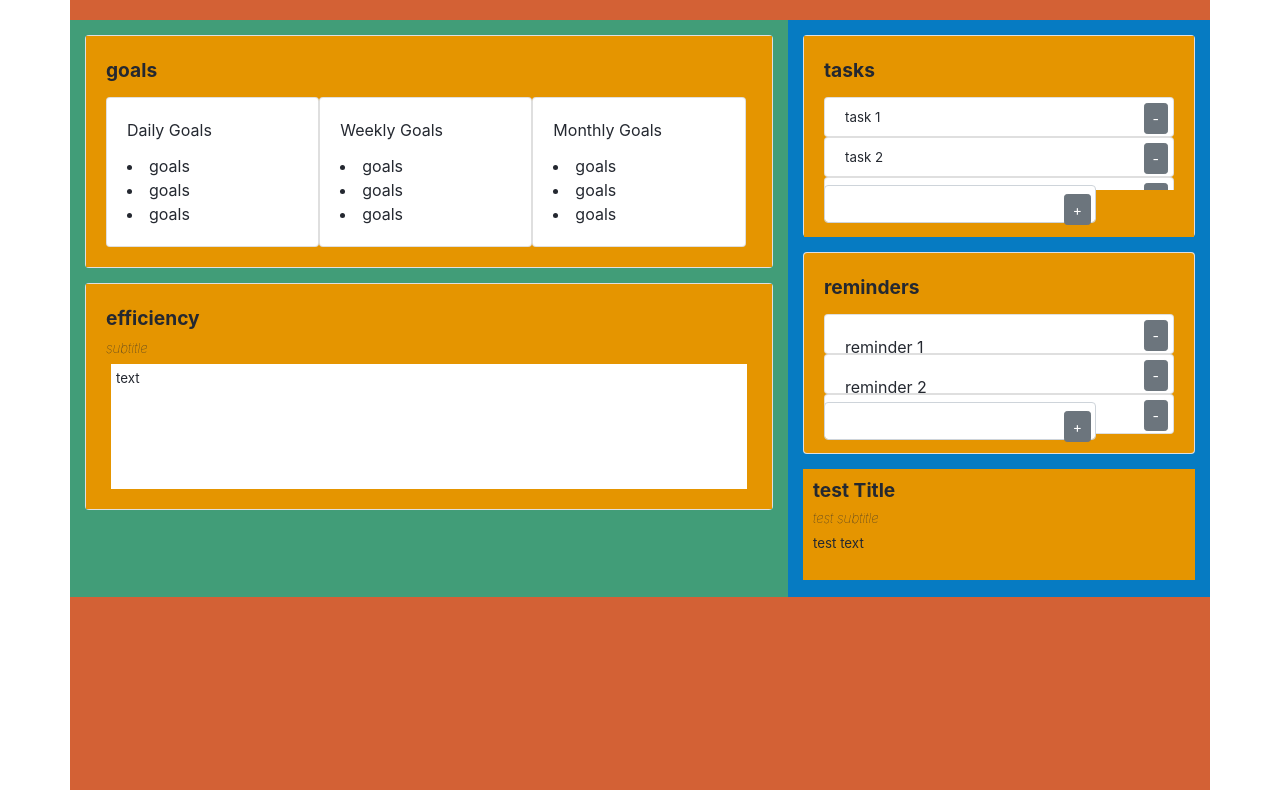
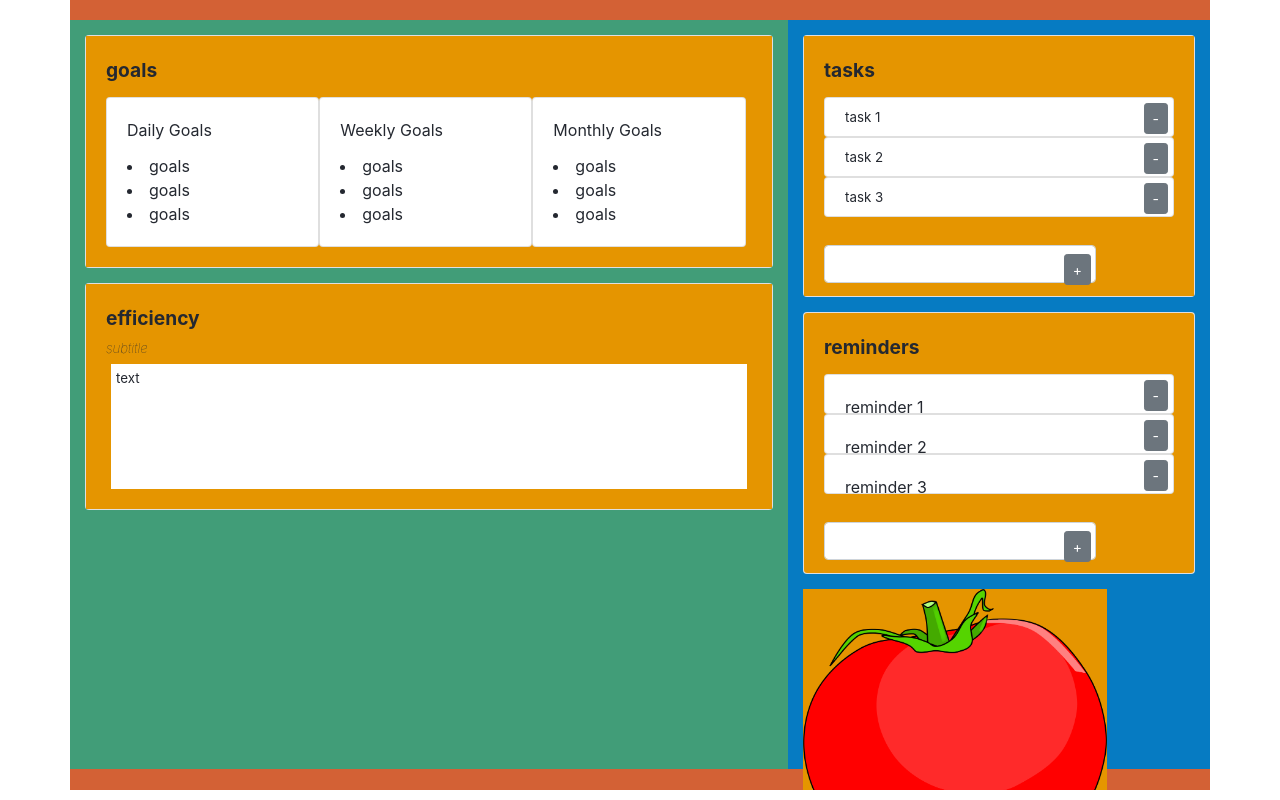
Before and after one commit to rjflanagan95/task-extension, a React (Create React App) app: page / in a window 1280 px wide. Built offline with nearby package versions, Linux system fonts and the light colour scheme.

Commit message:
removes reactstrap card, replaces with custom

```diff
--- a/src/components/Main/main.js
+++ b/src/components/Main/main.js
@@ -7,8 +7,6 @@ import Efficiency from "../efficiency/efficiency";
 import Reminders from "../reminders/reminders";
 import Timer from "../timer/timer"
 import "./main.css";
-
-import Panel from "../panel/panel";
 
 class Main extends Component {
   state = {
@@ -29,8 +27,7 @@ class Main extends Component {
           <Col className="column-2">
             <Tasks className="panel"></Tasks>
             <Reminders className="panel"></Reminders>
-            {/* <Timer className="panel"></Timer> */}
-            <Panel className="panel"></Panel>
+            <Timer className="panel"></Timer>
           </Col>
 
         </Row>
--- a/src/components/goals/goals.js
+++ b/src/components/goals/goals.js
@@ -1,5 +1,4 @@
 import React, { Component } from "react";
-import Panel from "../panel/panel.js";
 import { Card, CardText, CardBody, CardTitle, CardSubtitle } from "reactstrap";
 import "./goals.css";
 
--- a/src/components/panel/panel.js
+++ b/src/components/panel/panel.js
@@ -4,16 +4,26 @@ import "./panel.css";
 // import this panel into other components, replacing the "card" component from reactstrap that's causing CSS issues
 
 class Panel extends Component {
+    constructor(props) {
+        super(props);
+        this.state = {
+
+        }
+    }
 
     render() {
+        let panelTitle = this.props.title;
+        let panelSubtitle = this.props.subtitle;
+        let panelText = this.props.text;
+
         return (
             <div className="panel">
                 <div className="panelBody">
-                    <h2 className="panelTitle">test Title</h2>
+                    <h2 className="panelTitle">{panelTitle}</h2>
 
-                    <h4 className="panelSubtitle">test subtitle</h4>
+                    <h4 className="panelSubtitle">{panelSubtitle}</h4>
 
-                    <p className="panelText">test text</p>
+                    <p className="panelText">{panelText}</p>
                 </div>
             </div>
         )
--- a/src/components/timer/timer.css
+++ b/src/components/timer/timer.css
@@ -13,4 +13,5 @@
 .timerImg {
     /* background-color: rgb(97, 113, 159); */
     background-color: #e59500;
+    width: 100%;
 }
--- a/src/components/timer/timer.js
+++ b/src/components/timer/timer.js
@@ -1,5 +1,4 @@
 import React, { Component } from "react";
-import { Card, CardImg, CardText, CardBody, CardTitle, CardSubtitle } from "reactstrap";
 import "./timer.css";
 import tomatoImg from "./tomato.png";
 
@@ -7,26 +6,21 @@ class Timer extends Component {
   constructor(props) {
     super(props);
     this.state = {
-    //   title: this.props.title,
-    //   subtitle: this.props.subtitle,
-    //   text: this.props.text,
-    //   githubLink: this.props.githubLink,
-    //   hostLink: this.props.hostLink,
-    //   image: this.props.image
+
     }
   }
 
   render() {
 
     return (
-      <Card className="panel timerPanel">
-        <CardBody className="panelBody timerBody">
-          <CardImg className="timerImg" src={tomatoImg}></CardImg>
-          {/* <CardTitle className="panelTitle timerTitle">timer</CardTitle>
-          <CardSubtitle className="panelSubtitle timerSubtitle">subtitle</CardSubtitle>
-          <CardText className="panelText timerText">text</CardText> */}
-        </CardBody>
-      </Card>
+      <div className="panel timerPanel">
+        <div className="panelBody timerBody">
+          {/* <h2 className="panelTitle timerTitle">test Title</h2>
+          <h4 className="panelSubtitle timerSubtitle">test subtitle</h4>
+          <p className="panelText timerSubtitle">test text</p> */}
+          <img alt="pomodoro timer" className="timerImg" src={tomatoImg}/>
+        </div>
+      </div>
     );
   }
 }
```
